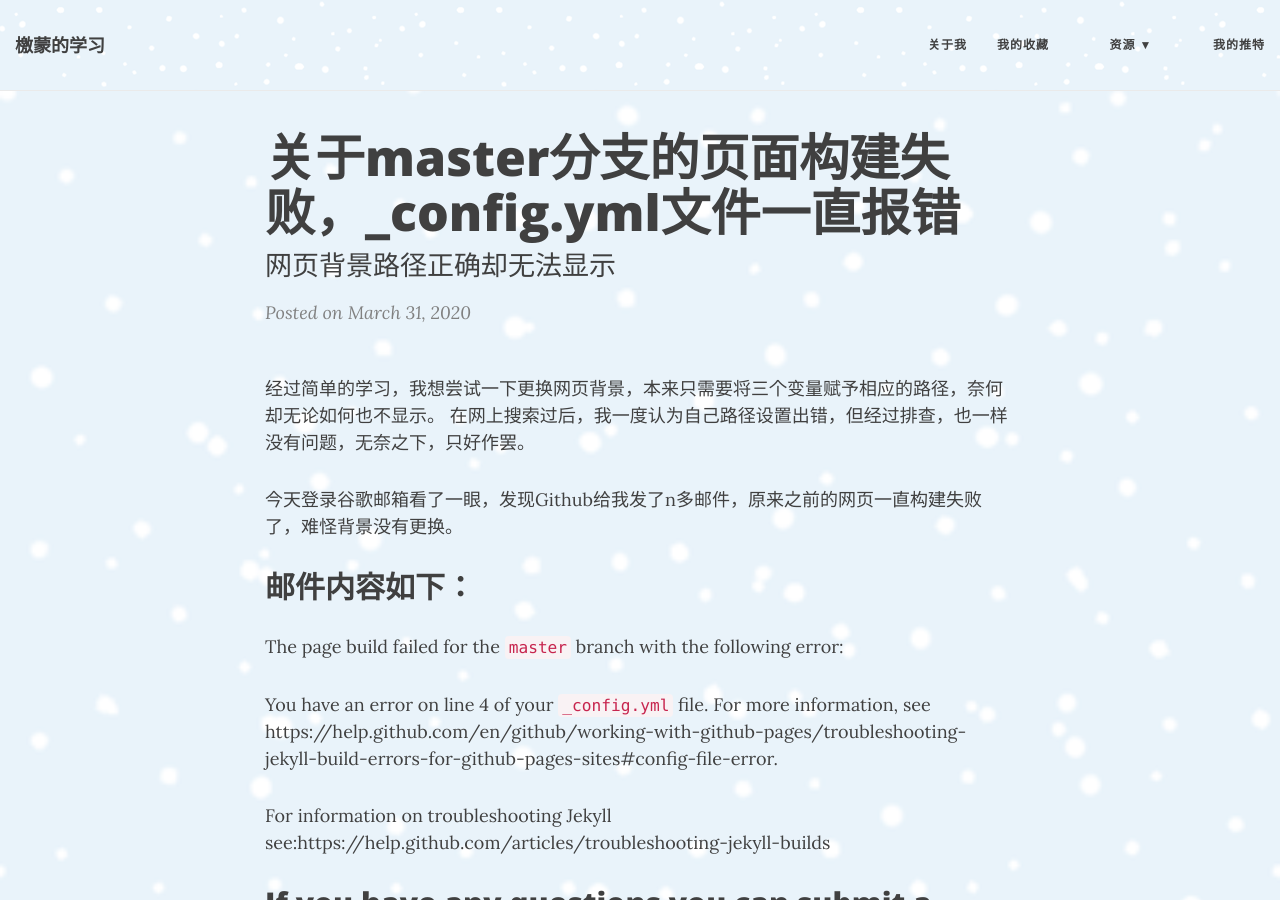
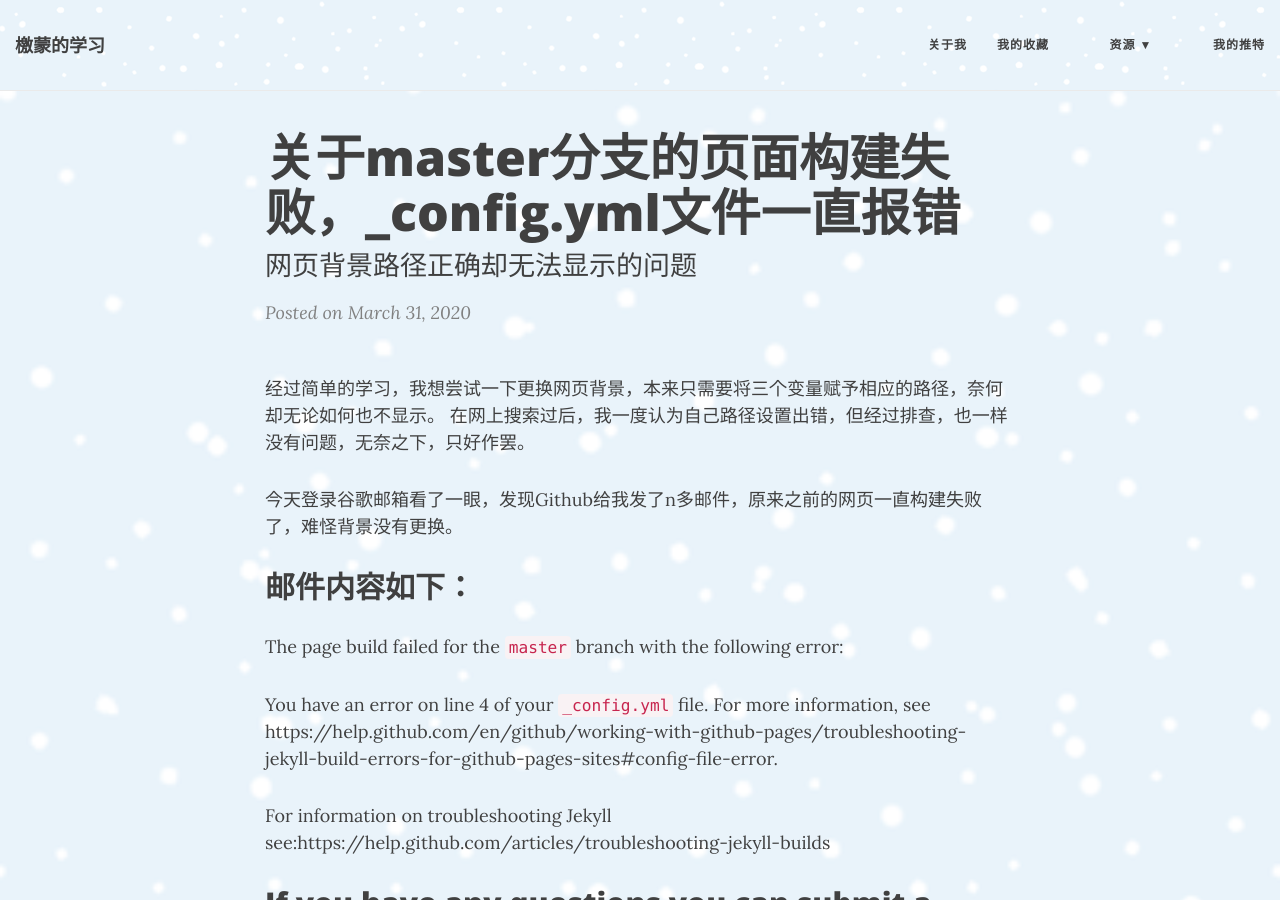
Before and after one commit to SimonTao0831/SimonTao0831.github.io, a Jekyll site: the page built from _posts/2020-3-31-page-build-failed.md, in a window 1280 px wide and 900 px high. Built offline with Jekyll 4.4.1, drawn with Linux system fonts in a browser that asks for light colours; nearby versions of some CDN libraries.

Commit message:
Update 2020-3-31-page-build-failed.md

```diff
--- a/_posts/2020-3-31-page-build-failed.md
+++ b/_posts/2020-3-31-page-build-failed.md
@@ -1,7 +1,7 @@
 ---
 layout: post
 title: 关于master分支的页面构建失败，_config.yml文件一直报错
-subtitle: 网页背景路径正确却无法显示
+subtitle: 网页背景路径正确却无法显示的问题
 tags: [GitHub Pages]
 ---
 
```
